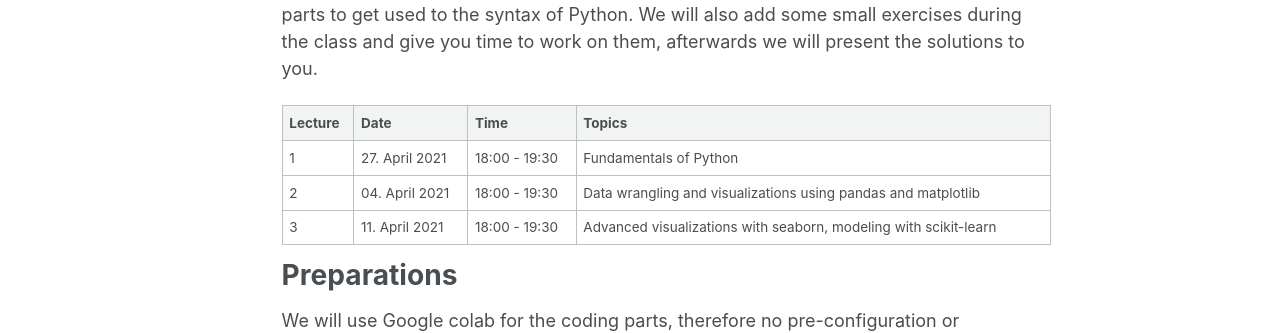
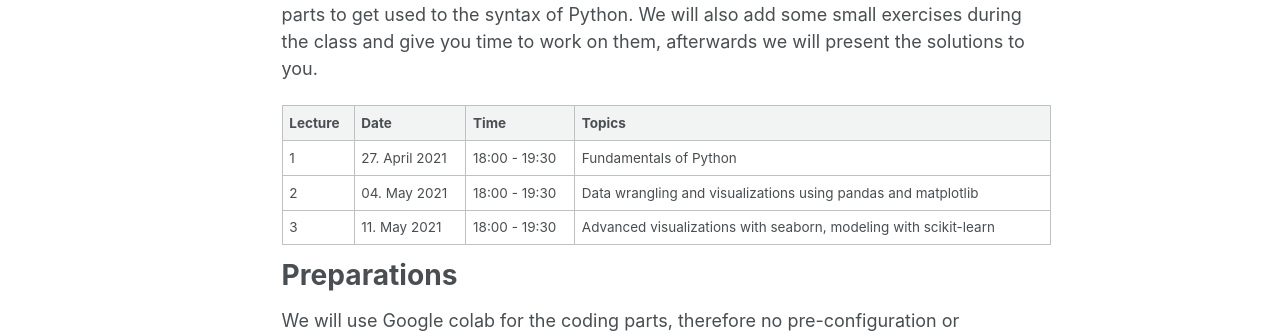
Before and after one commit to flxmschneider/flxmschneider.github.io, a Jekyll site: the page built from _pages/about.md, in a window 1280 px wide. Shown: the part 1330-1663 px from the top of the page. Built offline with Jekyll 4.4.1, drawn with Linux system fonts in a browser that asks for light colours.

Commit message:
fixed date

```diff
--- a/_pages/about.md
+++ b/_pages/about.md
@@ -43,8 +43,8 @@ We will also add some small exercises during the class and give you time to work
 | Lecture | Date | Time| Topics
 |--|--|--|--|--|--|--|--|
 | 1 | 27. April 2021 | 18:00 - 19:30  | Fundamentals of Python
-| 2 | 04. April 2021| 18:00 - 19:30 | Data wrangling and visualizations using pandas and matplotlib
-| 3|  11. April 2021| 18:00 - 19:30 | Advanced visualizations with seaborn, modeling with scikit-learn
+| 2 | 04. May 2021| 18:00 - 19:30 | Data wrangling and visualizations using pandas and matplotlib
+| 3|  11. May 2021| 18:00 - 19:30 | Advanced visualizations with seaborn, modeling with scikit-learn
 
 # Preparations
 We will use Google colab for the coding parts, therefore no pre-configuration or installation on your machine is necessary. To use Google colab, you need a Google account (same account which is used for gmail, YouTube, etc,...).
```
